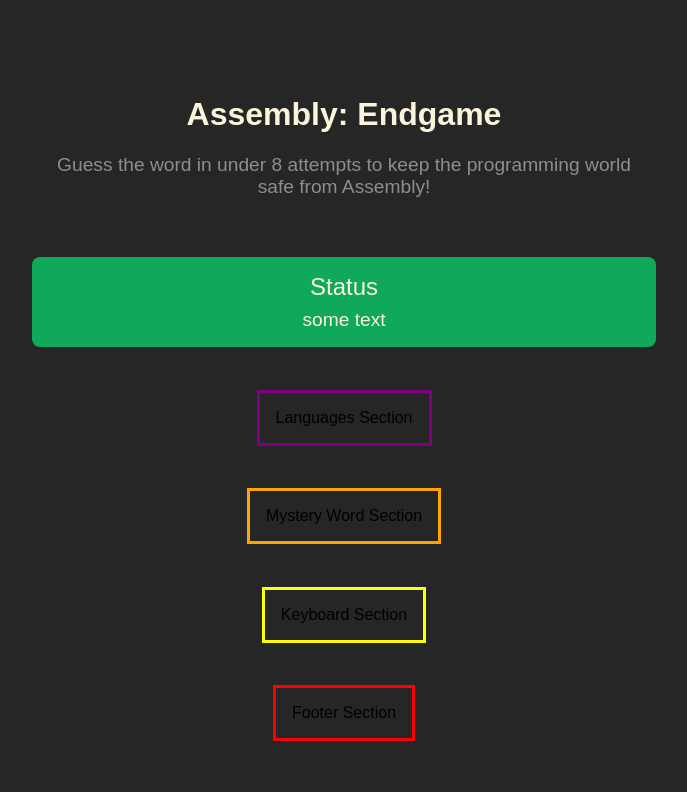
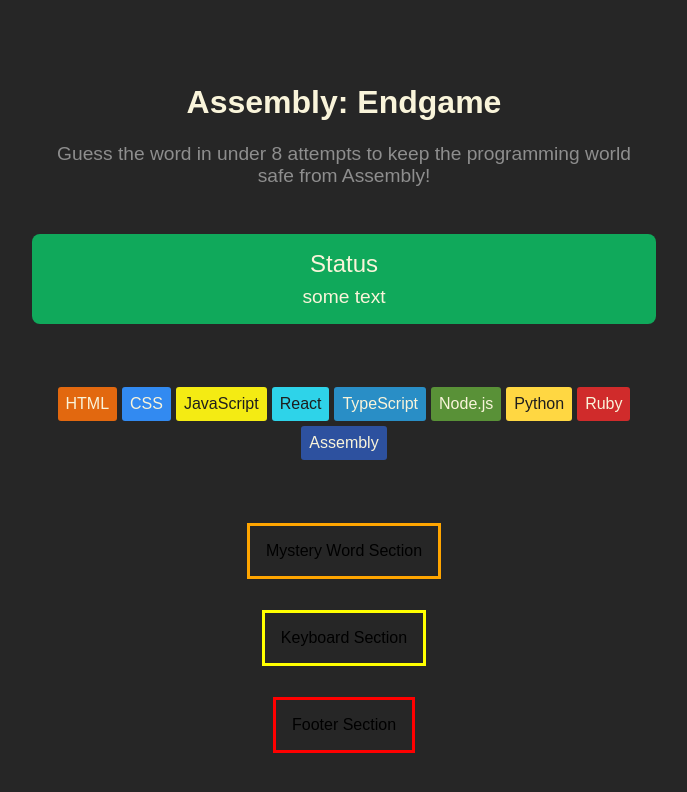
Before and after one commit to Coralee-Long/assembly-endgame, a React (Create React App) app: page / in a window 1280 px wide. Shown: the top 792 px of the page, without its empty margins (296-983 px from the left). Built offline with nearby package versions, Linux system fonts and the light colour scheme.

Commit message:
add language list

```diff
--- a/src/components/LanguagesSection/LanguagesSection.tsx
+++ b/src/components/LanguagesSection/LanguagesSection.tsx
@@ -1,8 +1,19 @@
+import { languages } from "./languages"
+import  { ListItem } from "./ListItem"
+
 export const LanguagesSection = () => {
 
     return(
         <section className="languages-section">
-            Languages Section
+            <ul>
+                {languages.map((item, index) => (
+                    <ListItem
+                        name={item.name}
+                        backgroundColor={item.backgroundColor}
+                        color={item.color}
+                    />
+                ))}
+            </ul>
         </section>
     )
 }
--- /dev/null
+++ b/src/components/LanguagesSection/ListItem.tsx
@@ -0,0 +1,18 @@
+export type ListItemProps = {
+    name: string,
+    backgroundColor: string,
+    color: string,
+}
+
+export const ListItem = ({
+    name,
+    backgroundColor,
+    color
+}:ListItemProps) => {
+
+    return(
+        <li className="list-item" key={name} style={{backgroundColor, color}}>
+            {name}
+        </li>
+    )
+}
--- /dev/null
+++ b/src/components/LanguagesSection/languages.js
@@ -0,0 +1,47 @@
+export const languages = [
+    {
+        name: "HTML",
+        backgroundColor: "#E2680F",
+        color: "#F9F4DA",
+    },
+    {
+        name: "CSS",
+        backgroundColor: "#328AF1",
+        color: "#F9F4DA",
+    },
+    {
+        name: "JavaScript",
+        backgroundColor: "#F4EB13",
+        color: "#1E1E1E",
+    },
+    {
+        name: "React",
+        backgroundColor: "#2ED3E9",
+        color: "#1E1E1E",
+    },
+    {
+        name: "TypeScript",
+        backgroundColor: "#298EC6",
+        color: "#F9F4DA",
+    },
+    {
+        name: "Node.js",
+        backgroundColor: "#599137",
+        color: "#F9F4DA",
+    },
+    {
+        name: "Python",
+        backgroundColor: "#FFD742",
+        color: "#1E1E1E",
+    },
+    {
+        name: "Ruby",
+        backgroundColor: "#D02B2B",
+        color: "#F9F4DA",
+    },
+    {
+        name: "Assembly",
+        backgroundColor: "#2D519F",
+        color: "#F9F4DA",
+    },
+]
--- a/src/styles/styles.css
+++ b/src/styles/styles.css
@@ -56,9 +56,24 @@
 
 .languages-section {
     padding: 1rem;
+    width: 50%;
 
+    ul {
+        padding: 0;
+        list-style: none;
+        display: flex;
+        justify-content: center;
+        align-items: center;
+        flex-wrap: wrap;
+        gap: 5px;
+    }
 
-    border: 3px solid purple;
+    .list-item {
+        padding: 0.5rem;
+        border-radius: 3px;
+    }
+
+    /*border: 3px solid purple;*/
 }
 
 .mystery-word-section {
```
Also changed, not shown: 1 other file (tests, documents, lock files or other folders).
